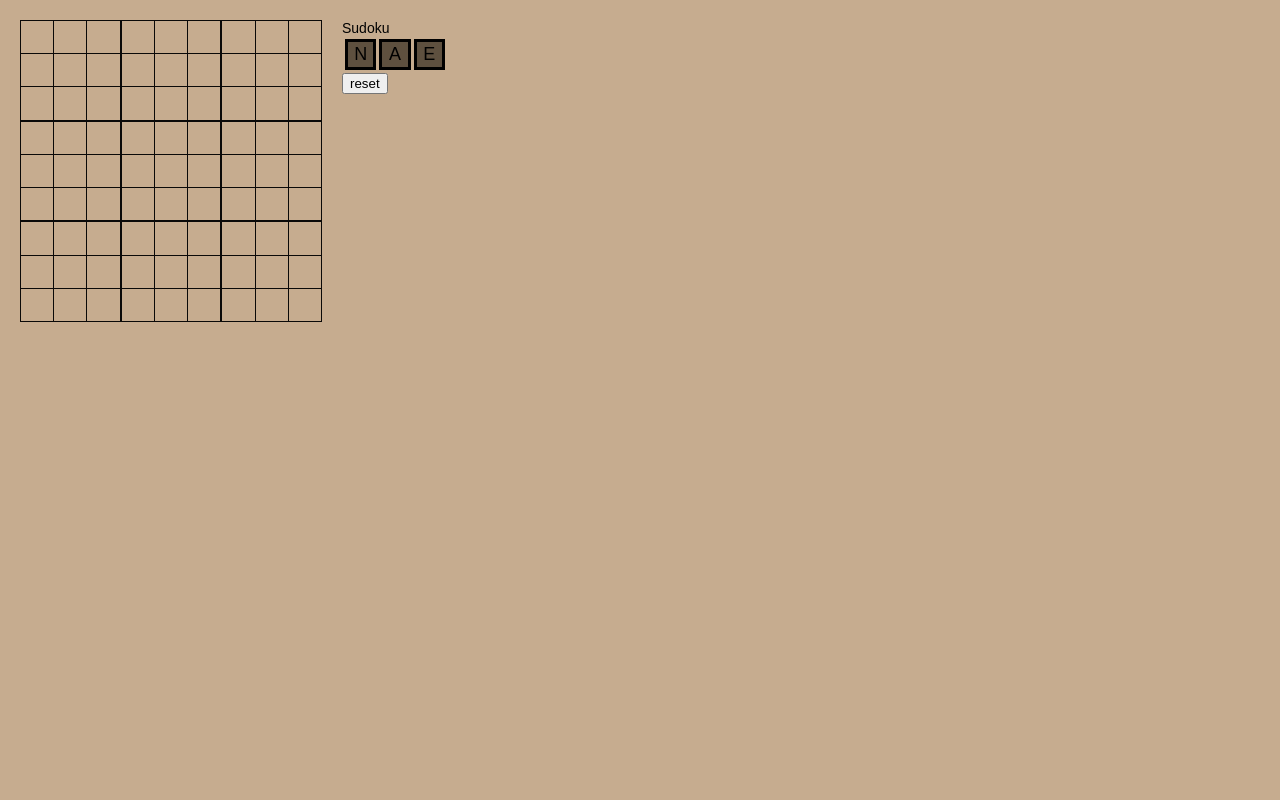
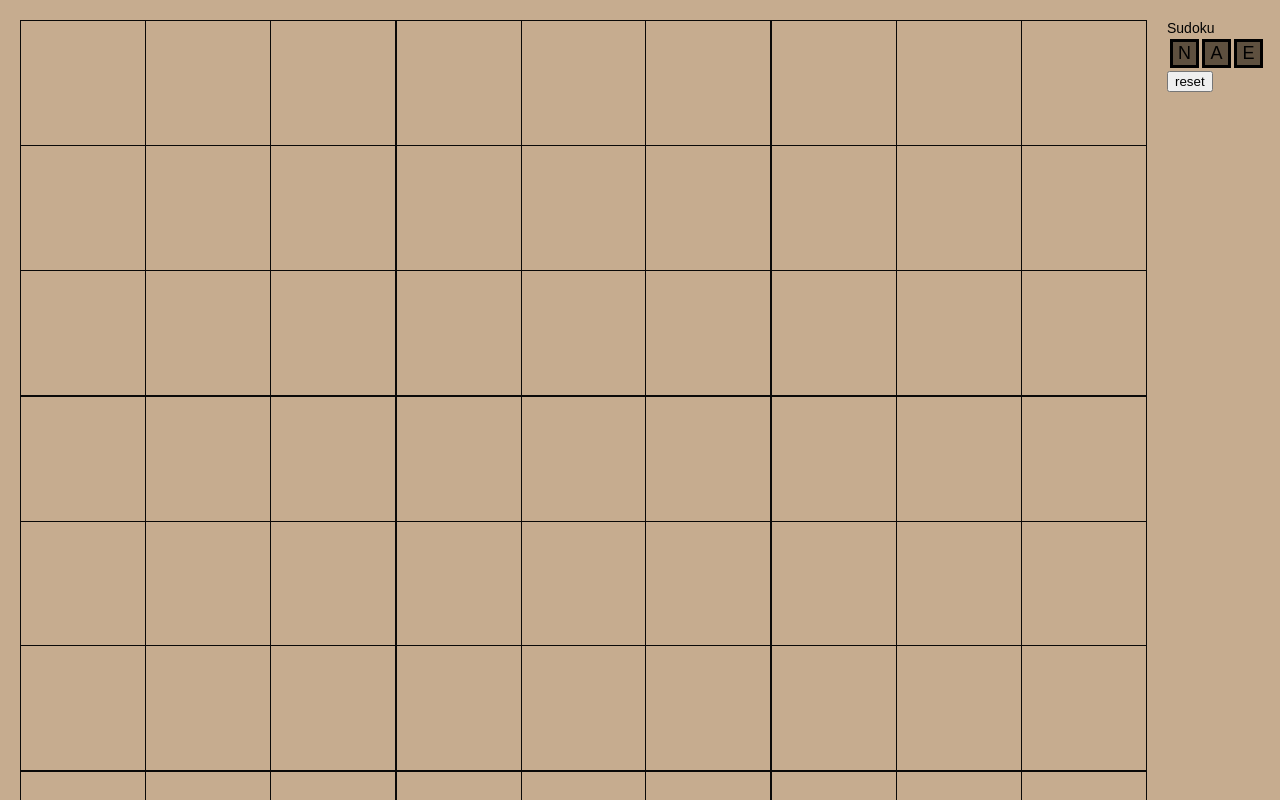
Before and after one commit to hmcol/sudoku, a React (Create React App) app: page / in a window 1280 px wide. Shown: the top 800 px of the page. Built offline with nearby package versions, Linux system fonts and the light colour scheme.

Commit message:
adjust rendering

```diff
--- a/src/Game.css
+++ b/src/Game.css
@@ -5,16 +5,11 @@
 	--border-color: #0A0908;
 
 	--other-color: #5E503F;
-
-	--cell-color: #fff;
-	--cell-hover-color: #ddd;
-	--cell-highlight-color: #ccc;
-	--cell-selected-hover-color: #bbb;
 }
 
 body {
+	margin: 20px;
 	font: 14px "Century Gothic", Futura, sans-serif;
-	margin: 20px;
 	background-color: var(--base-color);
 }
 
@@ -32,42 +27,42 @@ body {
 }
 
 .game-info {
+	width: 100px;
 	margin-left: 20px;
-	width: 100px;
 }
 
 .grid {
-	background: var(--border-color);
+	aspect-ratio: 1/1;
+	width: 100%;
 	display: grid;
-	width: 300px;
-	height: 300px;
-	grid-template-columns: repeat(3, 1fr);
-	grid-template-rows: repeat(3, 1fr);
+	grid-template: repeat(3, 1fr) / repeat(3, 1fr);
 	gap: 2px;
 	padding: 1px;
+	background-color: var(--border-color);
 }
 
 .box {
-	background: var(--border-color);
 	display: grid;
-	grid-template-columns: repeat(3, 1fr);
-	grid-template-rows: repeat(3, 1fr);
+	grid-template: repeat(3, 1fr) / repeat(3, 1fr);
 	gap: 1px;
+	background-color: var(--border-color);
 }
 
 .cell {
-	background-color: var(--base-color);
-	color: var(--other-color);
+	aspect-ratio: 1/1;
+	overflow: hidden;
 	display: flex;
-	font-size: 18px;
 	justify-content: center;
 	align-items: center;
+	font-size: 150%;
+	color: var(--other-color);
+	background-color: var(--base-color);
 }
 
 .cell.given {
+	font-weight: bold;
+	color: var(--light-color);
 	background-color: var(--dark-color);
-	color: var(--light-color);
-	font-weight: bold;
 }
 
 .cell.restricted {
@@ -75,24 +70,27 @@ body {
 }
 
 .cell.selected {
-	background: #540B0E;
+	background-color: var(--light-color);
+}
+
+.cell.focus {
+	background-color: #540B0E;
 }
 
 .cell.notes {
-	font-size: 65%;
 	display: grid;
-	grid-template-columns: repeat(3, 1fr);
-	grid-template-rows: repeat(3, 1fr);
+	grid-template: repeat(3, 1fr) / repeat(3, 1fr);
 }
 
-
-
 .note {
-	opacity: 0%;
-	height: 100%;
+	aspect-ratio: 1/1;
+	overflow: hidden;
 	display: flex;
 	justify-content: center;
 	align-items: center;
+	opacity: 0%;
+	font-size: 40%;
+	font-weight: bold;
 }
 
 .note.basic {
@@ -116,10 +114,14 @@ body {
 
 .cell,
 .note-option {
-	-webkit-user-select: none; 	/* Safari */
-	-moz-user-select: none; 	/* Firefox */
-	-ms-user-select: none;		/* IE10+/Edge */
-	user-select: none;			/* Standard */
+	-webkit-user-select: none;
+	/* Safari */
+	-moz-user-select: none;
+	/* Firefox */
+	-ms-user-select: none;
+	/* IE10+/Edge */
+	user-select: none;
+	/* Standard */
 }
 
 
--- a/src/Game.tsx
+++ b/src/Game.tsx
@@ -23,8 +23,9 @@ enum InputMode {
 type CellProps = {
     cell: Cell,
     selected: boolean,
-    restricted: boolean,
+    focus?: Digit,
     onClick: MouseEventHandler,
+    onClickDigit: MouseEventHandler,
     onMouseMove: MouseEventHandler,
 }
 
@@ -45,16 +46,18 @@ class CellComponent extends React.Component<CellProps> {
     render() {
         const cell = this.props.cell;
 
-        const given = cell.given ? " given" : "";
-        const selected = this.props.selected ? " selected" : "";
-        const restricted = this.props.restricted ? " restricted" : "";
+        const selected = this.props.selected ? "selected" : "";
+        const restricted = cell.restricts(this.props.focus) ? "restricted" : "";
 
 
-        if (cell.digit !== undefined) {
+        if (cell.hasDigit) {
+            const given = cell.given ? "given" : "";
+            const focus = this.props.focus === cell.digit ? "focus" : "";
+
             return (
                 <div
-                    className={`cell ${given} ${selected} ${restricted}`}
-                    onClick={this.props.onClick}
+                    className={`cell ${given} ${selected} ${focus} ${restricted}`}
+                    onClick={this.props.onClickDigit}
                 >
                     {cell.digit}
                 </div>
@@ -77,24 +80,22 @@ class CellComponent extends React.Component<CellProps> {
 type GridProps = {
     cells: Map<CellId, Cell>,
     selectedCells: Set<CellId>,
-    restrictedDigit?: Digit,
+    focus?: Digit,
     onClick: (id: CellId) => void,
+    onClickDigit: (cellId: CellId) => void,
     onMouseMove: (id: CellId) => void,
 }
 
 class Grid extends React.Component<GridProps> {
     renderCell(id: CellId) {
-        const cell = this.props.cells.get(id)!;
-
-        const selected = this.props.selectedCells.has(id) || (cell.digit !== undefined && cell.digit == this.props.restrictedDigit);
-
         return (
             <CellComponent
                 key={id}
-                cell={cell}
-                selected={selected}
-                restricted={cell.restricted(this.props.restrictedDigit)}
+                cell={this.props.cells.get(id)!}
+                selected={this.props.selectedCells.has(id)}
+                focus={this.props.focus}
                 onClick={() => this.props.onClick(id)}
+                onClickDigit={() => this.props.onClickDigit(id)}
                 onMouseMove={(event) => event.buttons === 1 && this.props.onMouseMove(id)}
             />
         );
@@ -165,7 +166,7 @@ type GameState = {
     selectedCells: Set<CellId>,
     selectionMode: SelectionMode,
     inputMode: InputMode,
-    restrictedDigit?: Digit,
+    focus?: Digit,
 }
 
 class Game extends React.Component<any, GameState> {
@@ -180,35 +181,37 @@ class Game extends React.Component<any, GameState> {
         };
     }
 
-    handleClick(id: CellId) {
-        const cells = new Map(this.state.board.cells);
-        const selectedCells = new Set(this.state.selectedCells);
-        const selectionMode = this.state.selectionMode;
+    handleClickDigit(id: CellId) {
+        const cell = this.state.board.cells.get(id)!;
+        const digit = cell.digit!;
+        const selectedCells = new Set<CellId>();
 
-        let restrictedDigit = cells.get(id)?.digit;
-        if (restrictedDigit === this.state.restrictedDigit) {
-            restrictedDigit = undefined;
+        if (!cell.given) {
+            selectedCells.add(id);
         }
 
-        switch (selectionMode) {
-            case SelectionMode.SINGLE:
-                if (selectedCells.has(id) && selectedCells.size == 1) {
+        this.setState({
+            selectedCells: selectedCells,
+            focus: digit !== this.state.focus ? digit : undefined,
+        });
+    }
+
+    handleClickCell(id: CellId) {
+        const selectedCells = new Set(this.state.selectedCells);
+        let inputMode = this.state.inputMode;
+
+        if (selectedCells.has(id)) {
             selectedCells.delete(id);
         } else {
             selectedCells.clear();
             selectedCells.add(id);
-                }
-                break;
-            case SelectionMode.MULTI:
-                if (!selectedCells.delete(id)) {
-                    selectedCells.add(id);
-                }
-                break;
+            inputMode = InputMode.DIGIT;
         }
 
         this.setState({
             selectedCells: selectedCells,
-            restrictedDigit: restrictedDigit,
+            focus: undefined,
+            inputMode: inputMode,
         });
     }
 
@@ -311,7 +314,7 @@ class Game extends React.Component<any, GameState> {
     render() {
         const cells = new Map(this.state.board.cells);
         const selectedCells = new Set(this.state.selectedCells);
-        const highlightDigit = this.state.restrictedDigit;
+        const focus = this.state.focus;
 
 
         const status = "Sudoku";
@@ -321,15 +324,14 @@ class Game extends React.Component<any, GameState> {
                 tabIndex={-1}
                 onKeyDown={(event) => this.handleKeyDown(event)}
             >
-                <div className="game-board">
                 <Grid
                     cells={cells}
                     selectedCells={selectedCells}
-                        restrictedDigit={highlightDigit}
-                        onClick={(id) => this.handleClick(id)}
+                    focus={focus}
+                    onClick={(id) => this.handleClickCell(id)}
+                    onClickDigit={(digit) => this.handleClickDigit(digit)}
                     onMouseMove={(id) => this.handleMouseMove(id)}
                 />
-                </div>
                 <div className="game-info">
                     <div>{status}</div>
                     <NoteSelector
--- a/src/sudoku.ts
+++ b/src/sudoku.ts
@@ -28,7 +28,7 @@ export const enum NoteType {
     BASIC = "basic",
     ACCENT = "accent",
     STRIKE = "strike",
-    IGNORE = "ignore",
+    ELIMINATED = "eliminated",
 }
 
 export const CELLS: CellId[] = [
@@ -111,27 +111,25 @@ export class Cell {
         this.notes = new Map;
     }
 
-    mayContain(digit?: Digit) : boolean {
-        if (digit === undefined) {
-            return true;
-        }
-
-        const note = this.notes.get(digit)!;
-
-        return note !== NoteType.STRIKE && note !== NoteType.IGNORE;
+    get hasDigit(): boolean {
+        return this.digit !== undefined;
     }
 
-    restricted(digit?: Digit): boolean {
+    restricts(digit?: Digit): boolean {
         if (digit === undefined) {
             return false;
         }
 
-        if (this.digit !== undefined && this.digit !== digit) {
+        if (this.digit === undefined) {
+            const note = this.notes.get(digit)!;
+            return note === NoteType.STRIKE || note === NoteType.ELIMINATED;
+        }
+
+        if (this.digit !== digit) {
             return true;
         }
 
-        const note = this.notes.get(digit)!;
-        return note === NoteType.STRIKE || note === NoteType.IGNORE;
+        return false;
     }
 }
 
@@ -164,7 +162,7 @@ export class Board {
             for (const unit of UNITS) {
                 if (unit.includes(id)) {
                     for (const otherId of unit) {
-                        this.cells.get(otherId)?.notes.set(digit, NoteType.IGNORE);
+                        this.cells.get(otherId)?.notes.set(digit, NoteType.ELIMINATED);
                     }
                 }
             }
```
Lines whose indentation alone changed are shown as unchanged.
